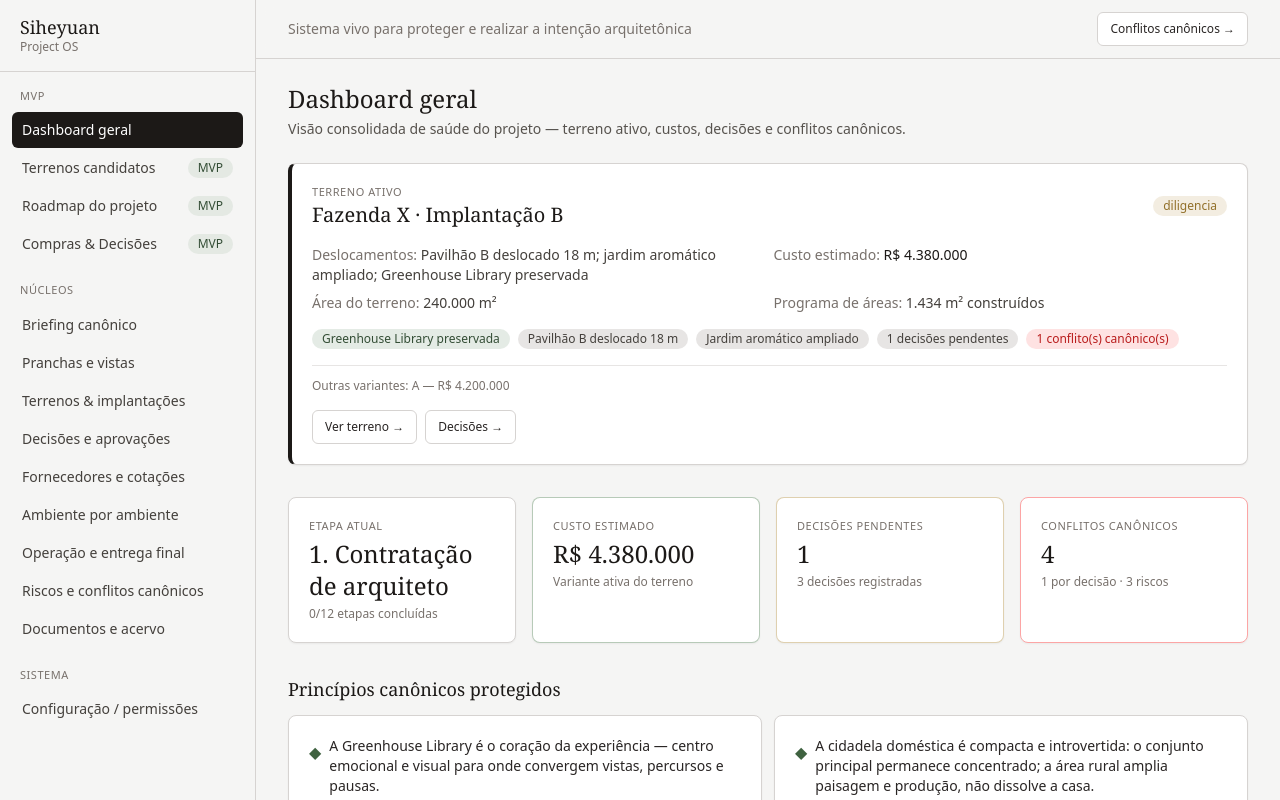
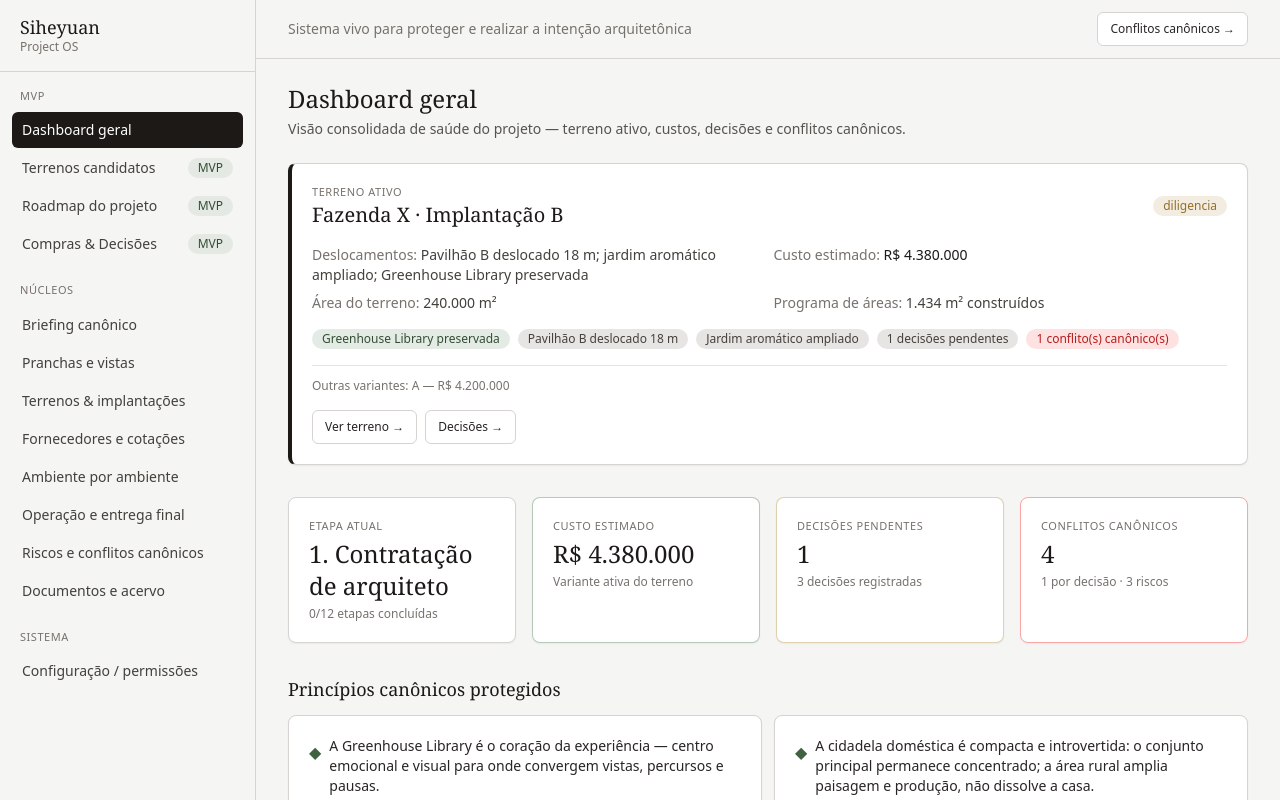
Before and after one commit to talles-dt/siheyuan-project-os, a Next.js app: page / in a window 1280 px wide. Shown: the top 800 px of the page. Built offline with nearby package versions, Linux system fonts and the light colour scheme.

Commit message:
Remove dead /decisoes nav entry (now redirects)

```diff
--- a/src/components/AppShell.tsx
+++ b/src/components/AppShell.tsx
@@ -19,7 +19,6 @@
   { href: "/briefing", label: "Briefing canônico", grupo: "Núcleos" },
   { href: "/pranchas", label: "Pranchas e vistas", grupo: "Núcleos" },
   { href: "/implantacoes", label: "Terrenos & implantações", grupo: "Núcleos" },
-  { href: "/decisoes", label: "Decisões e aprovações", grupo: "Núcleos" },
   { href: "/fornecedores", label: "Fornecedores e cotações", grupo: "Núcleos" },
   { href: "/ambientes", label: "Ambiente por ambiente", grupo: "Núcleos" },
   { href: "/operacao", label: "Operação e entrega final", grupo: "Núcleos" },
```
